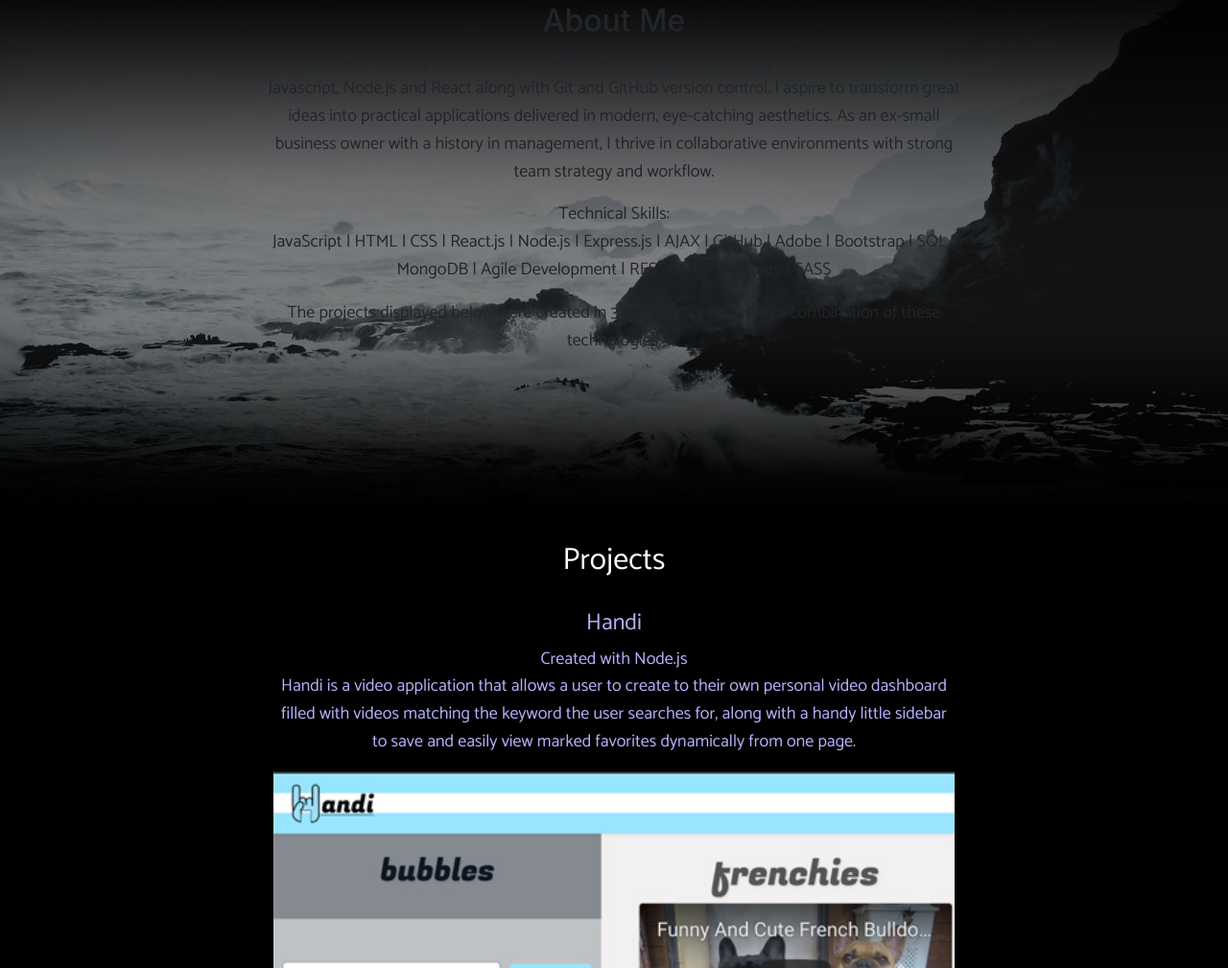
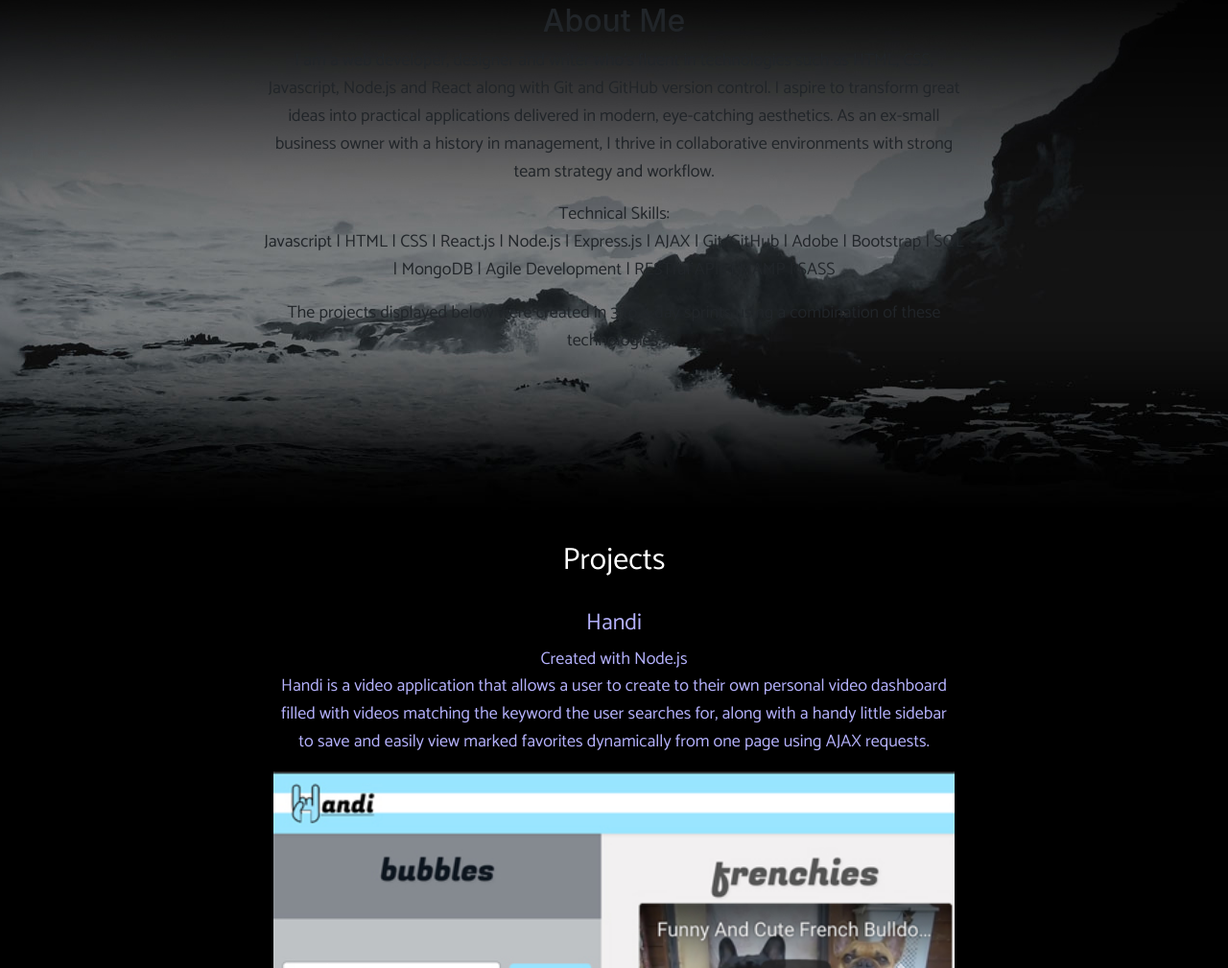
Before and after one commit to lucmorey/portfolio, a website with bundled scripts: page index.html in a window 1280 px wide. Shown: the part 1047-2056 px from the top of the page at 96% size. Built offline with nearby package versions, Linux system fonts and the light colour scheme; a web font is replaced by a local one.

Commit message:
copy fix

```diff
--- a/index.html
+++ b/index.html
@@ -78,21 +78,21 @@
               </p>
 
             <p>Technical Skills:<br>
-               JavaScript
+               Javascript
               | HTML
               | CSS
               | React.js
               | Node.js
               | Express.js
               | AJAX
-              | GitHub
+              | Git/GitHub
               | Adobe
               | Bootstrap
               | SQL
               | MongoDB
               | Agile Development
               | RESTful APIs
-              | jQuery
+              | MAMP
               | SASS
 
 
@@ -134,7 +134,7 @@
                 <p>
                     Created with Node.js<br>
                     Handi is a video application that allows a user to create to their own personal video dashboard filled with videos matching the keyword
-                    the user searches for, along with a handy little sidebar to save and easily view marked favorites dynamically from one page.
+                    the user searches for, along with a handy little sidebar to save and easily view marked favorites dynamically from one page using AJAX requests.
 
                 </p>
                 <img class="d-block w-100" src="img/handi.jpg" alt="Second slide">
```
